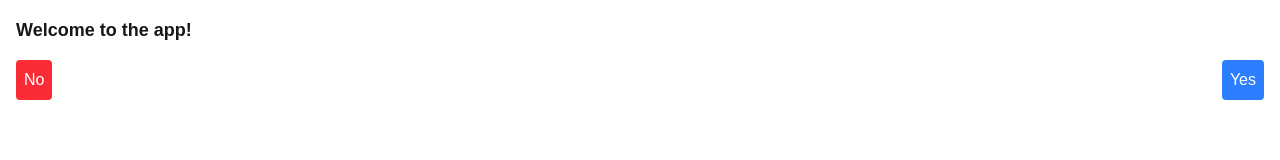
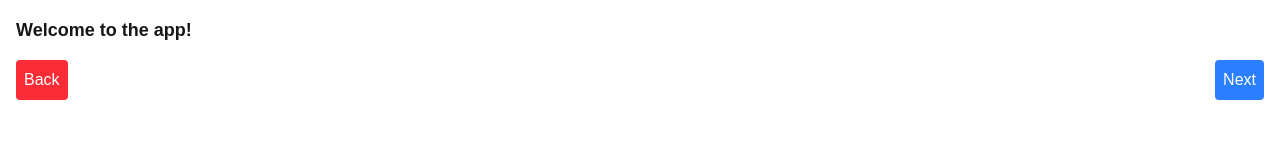
Before and after one commit to 2-many-obstacles/2-many-obstacles, a Next.js app: page /settings/max_curb in a window 1280 px wide. Shown: the top 160 px of the page. Built offline with nearby package versions, Linux system fonts and the light colour scheme.

Commit message:
nextback

```diff
--- a/src/pages/settings/index.tsx
+++ b/src/pages/settings/index.tsx
@@ -49,35 +49,53 @@ export default function Questionnaire() {
         if(advancedMobility) {
           setStep(step + 1);}
         }}/> },
-    { id: 3, question: <MaxCurb onSubmit={(advancedMobility) =>
+    { id: 3, question: <MaxCurb onSubmit={ (next) =>
       {
-        if(advancedMobility) {
+        if(next) {
           setStep(step + 1);}
+        else{
+          setStep(step - 1);
+        }
         }}/> },
-    { id: 4, question: <MinWidth onSubmit={(advancedMobility) =>
+    { id: 4, question: <MinWidth onSubmit={(next) =>
       {
-        if(advancedMobility) {
+        if(next) {
           setStep(step + 1);}
+        else{
+          setStep(step - 1);
+        }
         }}/> },
-    { id: 5, question: <SurfaceCondition onSubmit={(advancedMobility) =>
+    { id: 5, question: <SurfaceCondition onSubmit={(next) =>
       {
-        if(advancedMobility) {
+        if(next) {
           setStep(step + 1);}
+        else{
+          setStep(step - 1);
+        }
         }}/> },
-    { id: 6, question: <SurfaceType onSubmit={(advancedMobility) =>
+    { id: 6, question: <SurfaceType onSubmit={(next) =>
       {
-        if(advancedMobility) {
+        if(next) {
           setStep(step + 1);}
+        else{
+          setStep(step - 1);
+        }
         }}/> },
-    { id: 7, question: <Steps onSubmit={(advancedMobility) =>
+    { id: 7, question: <Steps onSubmit={(next) =>
       {
-        if(advancedMobility) {
+        if(next) {
           setStep(step + 1);}
+        else{
+          setStep(step - 1);
+        }
         }}/> },
-    { id: 8, question: <Thanks onSubmit={(advancedMobility) =>
+    { id: 8, question: <Thanks onSubmit={(next) =>
       {
-        if(advancedMobility) {
+        if(next) {
           setStep(step + 1);}
+        else{
+          setStep(step - 1);
+        }
         }}/> },
   ];
 
--- a/src/pages/settings/max_curb.tsx
+++ b/src/pages/settings/max_curb.tsx
@@ -1,14 +1,14 @@
 
-export default function MaxCurb(props : {onSubmit : (advancedMobility: boolean) => void}) {
+export default function MaxCurb(props : {onSubmit : (next: boolean) => void}) {
   return (
     <div className="p-4">
       <h2 className="text-lg font-bold">Welcome to the app!</h2>
         <div className="mt-4 flex justify-between">
             <button className="p-2 bg-red-500 text-white rounded" onClick={() => props.onSubmit(false)}>
-            No
+            Back
             </button>
             <button className="p-2 bg-blue-500 text-white rounded" onClick={() => props.onSubmit(true)}>
-            Yes
+            Next
             </button>
         </div>
     </div>
--- a/src/pages/settings/min_width.tsx
+++ b/src/pages/settings/min_width.tsx
@@ -1,14 +1,14 @@
 
-export default function MinWidth(props : {onSubmit : (advancedMobility: boolean) => void}) {
+export default function MinWidth(props : {onSubmit : (next: boolean) => void}) {
   return (
     <div className="p-4">
       <h2 className="text-lg font-bold">Welcome to the app!</h2>
         <div className="mt-4 flex justify-between">
             <button className="p-2 bg-red-500 text-white rounded" onClick={() => props.onSubmit(false)}>
-            No
+            Back
             </button>
             <button className="p-2 bg-blue-500 text-white rounded" onClick={() => props.onSubmit(true)}>
-            Yes
+            Next
             </button>
         </div>
     </div>
--- a/src/pages/settings/steps.tsx
+++ b/src/pages/settings/steps.tsx
@@ -1,14 +1,14 @@
 
-export default function Steps(props : {onSubmit : (advancedMobility: boolean) => void}) {
+export default function Steps(props : {onSubmit : (next: boolean) => void}) {
   return (
     <div className="p-4">
       <h2 className="text-lg font-bold">Welcome to the app!</h2>
         <div className="mt-4 flex justify-between">
             <button className="p-2 bg-red-500 text-white rounded" onClick={() => props.onSubmit(false)}>
-            No
+            Back
             </button>
             <button className="p-2 bg-blue-500 text-white rounded" onClick={() => props.onSubmit(true)}>
-            Yes
+            Next
             </button>
         </div>
     </div>
--- a/src/pages/settings/surface_condition.tsx
+++ b/src/pages/settings/surface_condition.tsx
@@ -1,14 +1,14 @@
 
-export default function SurfaceCondition(props : {onSubmit : (advancedMobility: boolean) => void}) {
+export default function SurfaceCondition(props : {onSubmit : (next: boolean) => void}) {
   return (
     <div className="p-4">
       <h2 className="text-lg font-bold">Welcome to the app!</h2>
         <div className="mt-4 flex justify-between">
             <button className="p-2 bg-red-500 text-white rounded" onClick={() => props.onSubmit(false)}>
-            No
+            Back
             </button>
             <button className="p-2 bg-blue-500 text-white rounded" onClick={() => props.onSubmit(true)}>
-            Yes
+            Next
             </button>
         </div>
     </div>
--- a/src/pages/settings/surface_type.tsx
+++ b/src/pages/settings/surface_type.tsx
@@ -1,14 +1,14 @@
 
-export default function SurfaceType(props : {onSubmit : (advancedMobility: boolean) => void}) {
+export default function SurfaceType(props : {onSubmit : (next: boolean) => void}) {
   return (
     <div className="p-4">
       <h2 className="text-lg font-bold">Welcome to the app!</h2>
         <div className="mt-4 flex justify-between">
             <button className="p-2 bg-red-500 text-white rounded" onClick={() => props.onSubmit(false)}>
-            No
+            Back
             </button>
             <button className="p-2 bg-blue-500 text-white rounded" onClick={() => props.onSubmit(true)}>
-            Yes
+            Next
             </button>
         </div>
     </div>
--- a/src/pages/settings/welcome.tsx
+++ b/src/pages/settings/welcome.tsx
@@ -2,7 +2,8 @@
 export default function Welcome(props : {onSubmit : (advancedMobility: boolean) => void}) {
   return (
     <div className="p-4">
-      <h2 className="text-lg font-bold">Welcome to the app!</h2>
+      <h2 className="text-lg font-bold">Welcome!</h2>
+      <h3 className="text-sm mt-2">Do you want to costumize advanced mobility settings?</h3>
         <div className="mt-4 flex justify-between">
             <button className="p-2 bg-red-500 text-white rounded" onClick={() => props.onSubmit(false)}>
             No
```
